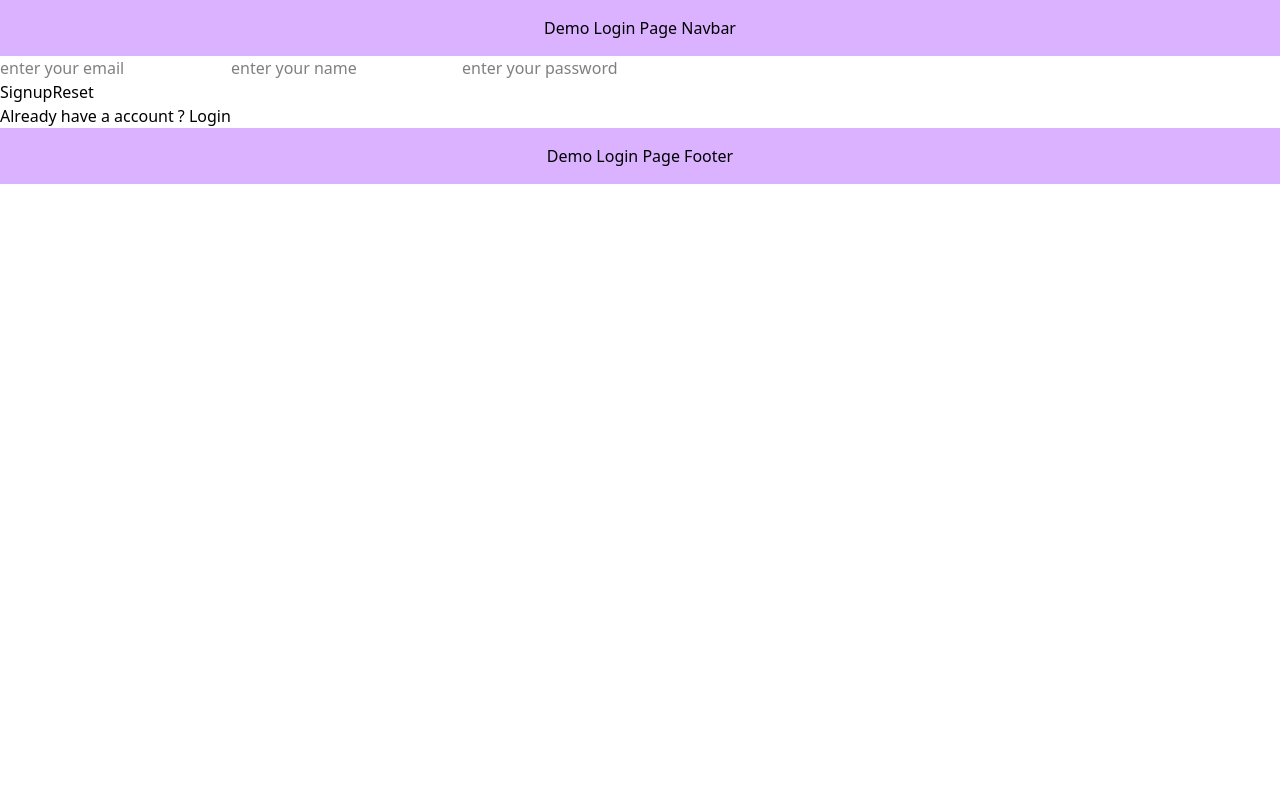
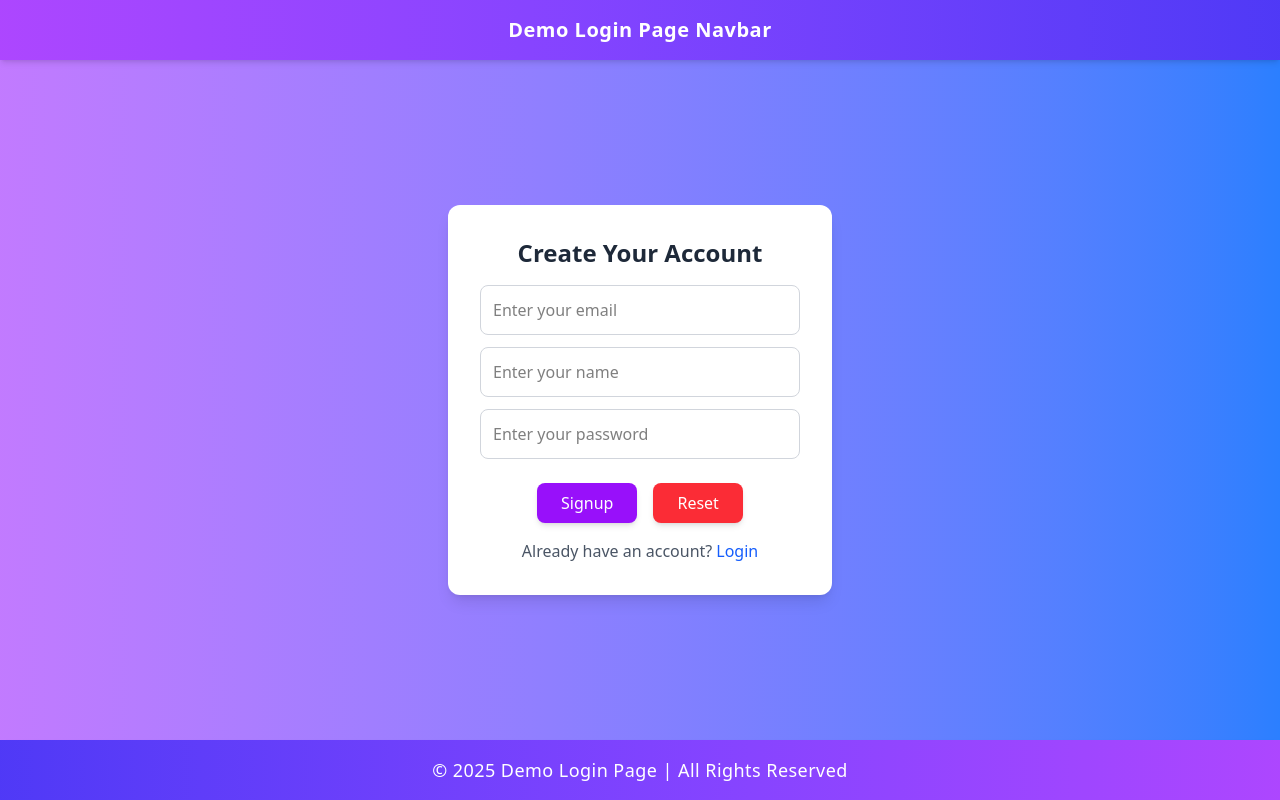
Before and after one commit to shahidansari310/loginpage, a Next.js app: page /signup in a window 1280 px wide. Built offline with nearby package versions, Linux system fonts and the light colour scheme.

Commit message:
Enhance UI and layout for Login, Signup, Home, Navbar, and Footer components; add metadata for layout files.

```diff
--- a/app/Components/Footer.js
+++ b/app/Components/Footer.js
@@ -1,11 +1,13 @@
-import React from 'react'
+import React from "react";
 
 const Footer = () => {
   return (
-    <div className='bg-purple-300 p-4 flex justify-center content-center'>
-      Demo Login Page Footer
-    </div>
-  )
-}
+    <footer className="fixed bottom-0 w-full bg-gradient-to-r from-indigo-600 to-purple-500 shadow-md p-4 flex justify-center items-center text-white text-lg font-medium tracking-wide">
+      <span className="hover:text-gray-300 transition duration-300">
+        © 2025 Demo Login Page | All Rights Reserved
+      </span>
+    </footer>
+  );
+};
 
-export default Footer
+export default Footer;
--- a/app/Components/Navbar.js
+++ b/app/Components/Navbar.js
@@ -1,11 +1,13 @@
-import React from 'react'
+import React from "react";
 
 const Navbar = () => {
   return (
-    <div className='bg-purple-300 p-4 flex justify-center content-center'>
-      Demo Login Page Navbar
-    </div>
-  )
-}
+    <nav className="fixed top-0 w-full bg-gradient-to-r from-purple-500 to-indigo-600 shadow-md p-4 flex justify-center items-center text-white text-xl font-semibold tracking-wide">
+      <span className="hover:text-gray-300 transition duration-300">
+        Demo Login Page Navbar
+      </span>
+    </nav>
+  );
+};
 
-export default Navbar
+export default Navbar;
--- /dev/null
+++ b/app/home/layout.js
@@ -0,0 +1,8 @@
+export const metadata = {
+    title: "Home Page",
+    description: "This is the Home page",
+};
+
+export default function HomeLayout({ children }) {
+    return <>{children}</>;
+}
--- a/app/home/page.js
+++ b/app/home/page.js
@@ -1,11 +1,17 @@
-import React from 'react'
+import React from "react";
 
 const Home = () => {
   return (
-    <div>
-      It is a home page after login or sign up.
+    <div className="flex flex-col items-center justify-center h-screen bg-gradient-to-br from-blue-400 to-purple-500 text-white">
+      <h1 className="text-4xl font-bold mb-4 animate-fadeIn">Welcome to Your Dashboard</h1>
+      <p className="text-lg mb-6 opacity-90">
+        You have successfully logged in! Explore and manage your account.
+      </p>
+      <button className="px-6 py-3 bg-white text-purple-600 font-semibold rounded-lg shadow-md hover:bg-gray-200 transition duration-300">
+        Explore Now
+      </button>
     </div>
-  )
-}
+  );
+};
 
-export default Home
+export default Home;
--- a/app/login/page.js
+++ b/app/login/page.js
@@ -1,28 +1,46 @@
 "use client"; // Important for using hooks
 
-import React from 'react';
-import { useRouter } from 'next/navigation';
+import React from "react";
+import { useRouter,useState } from "next/navigation";
+
+// const [form, setform] = useState("")
 
 const Login = () => {
     const router = useRouter(); // Initialize router
 
     const sub = () => {
-        router.push('/home'); // Navigate to home page
+        router.push("/home"); // Navigate to home page
     };
 
     return (
-        <div className="flex flex-col justify-center items-center bg-green-300 h-[50vh] w-[50vw] p-4">
-            <div className="flex flex-col gap-2 mb-4">
-                <input type="email" placeholder="Enter your email" className="p-2 border border-gray-400 rounded" />
-                <input type="password" placeholder="Enter your password" className="p-2 border border-gray-400 rounded" />
-            </div>
-            <div className="flex gap-4">
-                <button type="button" onClick={sub} className="bg-blue-500 text-white px-4 py-2 rounded">
-                    Login
-                </button>
-                <button className="bg-red-500 text-white px-4 py-2 rounded">
-                    Reset
-                </button>
+        <div className="flex justify-center items-center h-screen bg-gradient-to-r from-green-400 to-blue-500">
+            <div className="bg-white shadow-lg rounded-xl p-8 flex flex-col items-center w-96">
+                <h2 className="text-2xl font-semibold text-gray-800 mb-4">Login to Your Account</h2>
+
+                <div className="flex flex-col w-full gap-3">
+                    <input type="email" placeholder="Enter your email"
+                        className="p-3 border border-gray-300 rounded-lg focus:outline-none focus:ring-2 focus:ring-blue-400" />
+
+                    <input type="password" placeholder="Enter your password"
+                        className="p-3 border border-gray-300 rounded-lg focus:outline-none focus:ring-2 focus:ring-blue-400" />
+                </div>
+
+                <div className="flex gap-4 mt-6">
+                    <button
+                        type="button"
+                        onClick={sub}
+                        className="bg-blue-600 text-white px-6 py-2 rounded-lg font-medium shadow-md hover:bg-blue-700 transition duration-300"
+                    >
+                        Login
+                    </button>
+
+                    <button
+                    type="reset"
+                        className="bg-red-500 text-white px-6 py-2 rounded-lg font-medium shadow-md hover:bg-red-600 transition duration-300"
+                    >
+                        Reset
+                    </button>
+                </div>
             </div>
         </div>
     );
--- a/app/page.js
+++ b/app/page.js
@@ -1,16 +1,29 @@
-"use client"
+"use client";
 import { useRouter } from "next/navigation";
 
 export default function Home() {
-  const router=useRouter();
+  const router = useRouter();
+
   return (
-   <>
-   <button onClick={() => router.push('/login')}>
-      Login
-    </button>
-    <button onClick={() => router.push('/Signup')}>
-      Signup
-    </button>
-   </>
+    <div className="flex flex-col items-center justify-center h-screen bg-gradient-to-br from-blue-500 to-purple-600 text-white">
+      <h1 className="text-4xl font-extrabold mb-6 animate-fadeIn">Welcome to Our Platform</h1>
+      <p className="text-lg opacity-90 mb-8">Join us today and explore the amazing features.</p>
+
+      <div className="flex gap-6">
+        <button
+          onClick={() => router.push('/login')}
+          className="bg-white text-purple-600 font-semibold px-6 py-3 rounded-lg shadow-lg hover:bg-gray-200 transition duration-300 transform hover:scale-105"
+        >
+          Login
+        </button>
+
+        <button
+          onClick={() => router.push('/signup')}
+          className="bg-white text-blue-600 font-semibold px-6 py-3 rounded-lg shadow-lg hover:bg-gray-200 transition duration-300 transform hover:scale-105"
+        >
+          Signup
+        </button>
+      </div>
+    </div>
   );
 }
--- /dev/null
+++ b/app/signup/layout.js
@@ -0,0 +1,8 @@
+export const metadata = {
+    title: "Sign-Up Page",
+    description: "This is the Signup page",
+};
+
+export default function SignupLayout({ children }) {
+    return <>{children}</>;
+}
--- a/app/signup/page.js
+++ b/app/signup/page.js
@@ -1,24 +1,44 @@
-"use client"
-import React from 'react'
+"use client";
+import React from "react";
 
 const Signup = () => {
     return (
-        <div>
-            <div>
-                <input type="email" placeholder='enter your email' />
-                <input type="text" placeholder='enter your name' />
-                <input type="password" placeholder='enter your password' />
+        <div className="flex justify-center items-center h-screen bg-gradient-to-r from-purple-400 to-blue-500">
+            <div className="bg-white shadow-lg rounded-xl p-8 flex flex-col items-center w-96">
+                <h2 className="text-2xl font-semibold text-gray-800 mb-4">Create Your Account</h2>
+
+                <div className="flex flex-col w-full gap-3">
+                    <input type="email" placeholder="Enter your email"
+                        className="p-3 border border-gray-300 rounded-lg focus:outline-none focus:ring-2 focus:ring-purple-400" />
+
+                    <input type="text" placeholder="Enter your name"
+                        className="p-3 border border-gray-300 rounded-lg focus:outline-none focus:ring-2 focus:ring-purple-400" />
+
+                    <input type="password" placeholder="Enter your password"
+                        className="p-3 border border-gray-300 rounded-lg focus:outline-none focus:ring-2 focus:ring-purple-400" />
+                </div>
+
+                <div className="flex gap-4 mt-6">
+                    <button
+                        className="bg-purple-600 text-white px-6 py-2 rounded-lg font-medium shadow-md hover:bg-purple-700 transition duration-300"
+                    >
+                        Signup
+                    </button>
+
+                    <button
+                        className="bg-red-500 text-white px-6 py-2 rounded-lg font-medium shadow-md hover:bg-red-600 transition duration-300"
+                    >
+                        Reset
+                    </button>
+                </div>
+
+                <div className="mt-4 text-gray-600">
+                    Already have an account?
+                    <a href="/login" className="text-blue-600 hover:underline ml-1">Login</a>
+                </div>
             </div>
-            <div>
-                <button>Signup</button>
-                <button>Reset</button>
-            </div>
-            <div>
-                Already have a account ? <a href="/Login">Login</a>
-            </div>
+        </div>
+    );
+};
 
-        </div>
-    )
-}
-
-export default Signup
+export default Signup;
```
